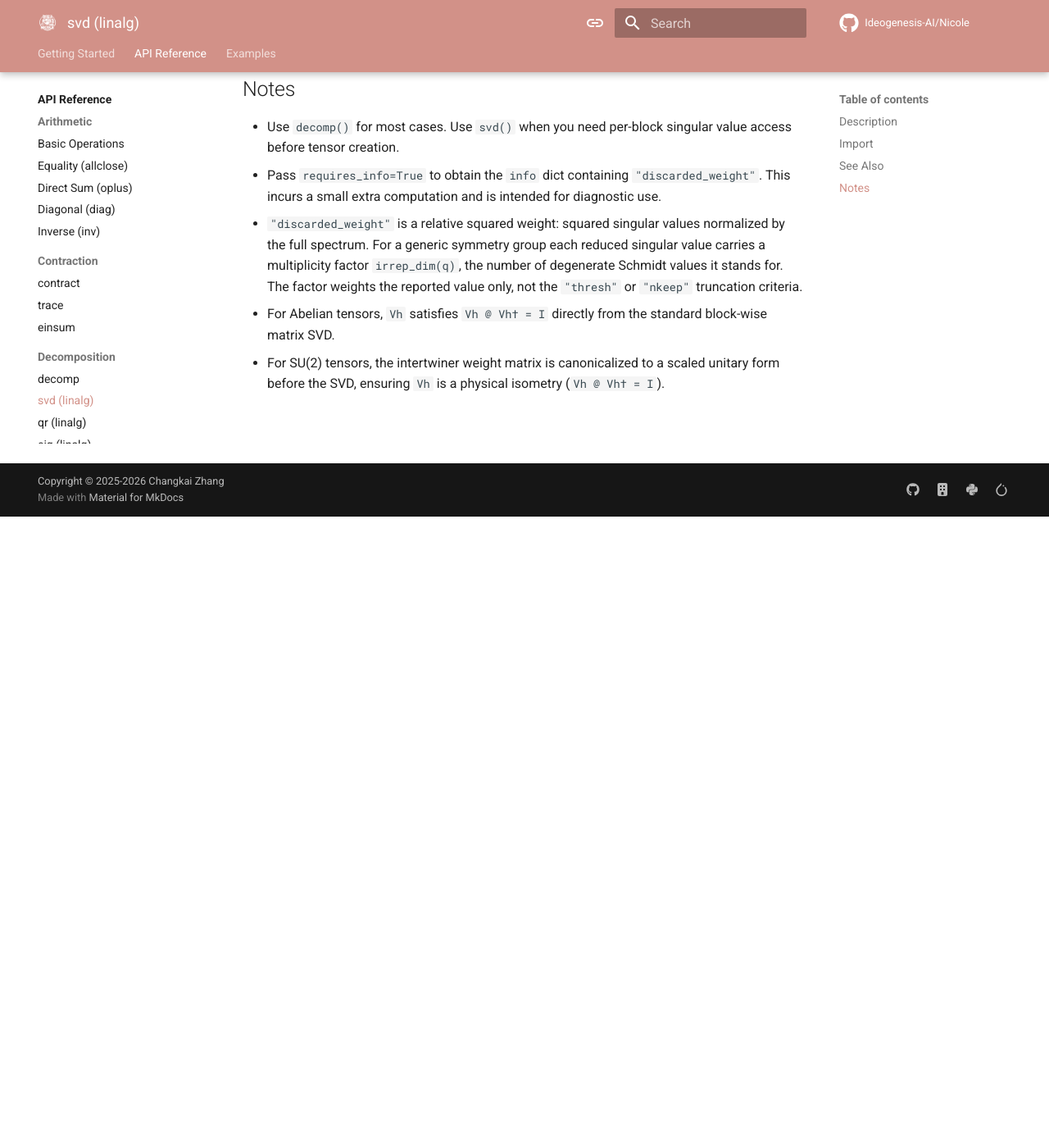
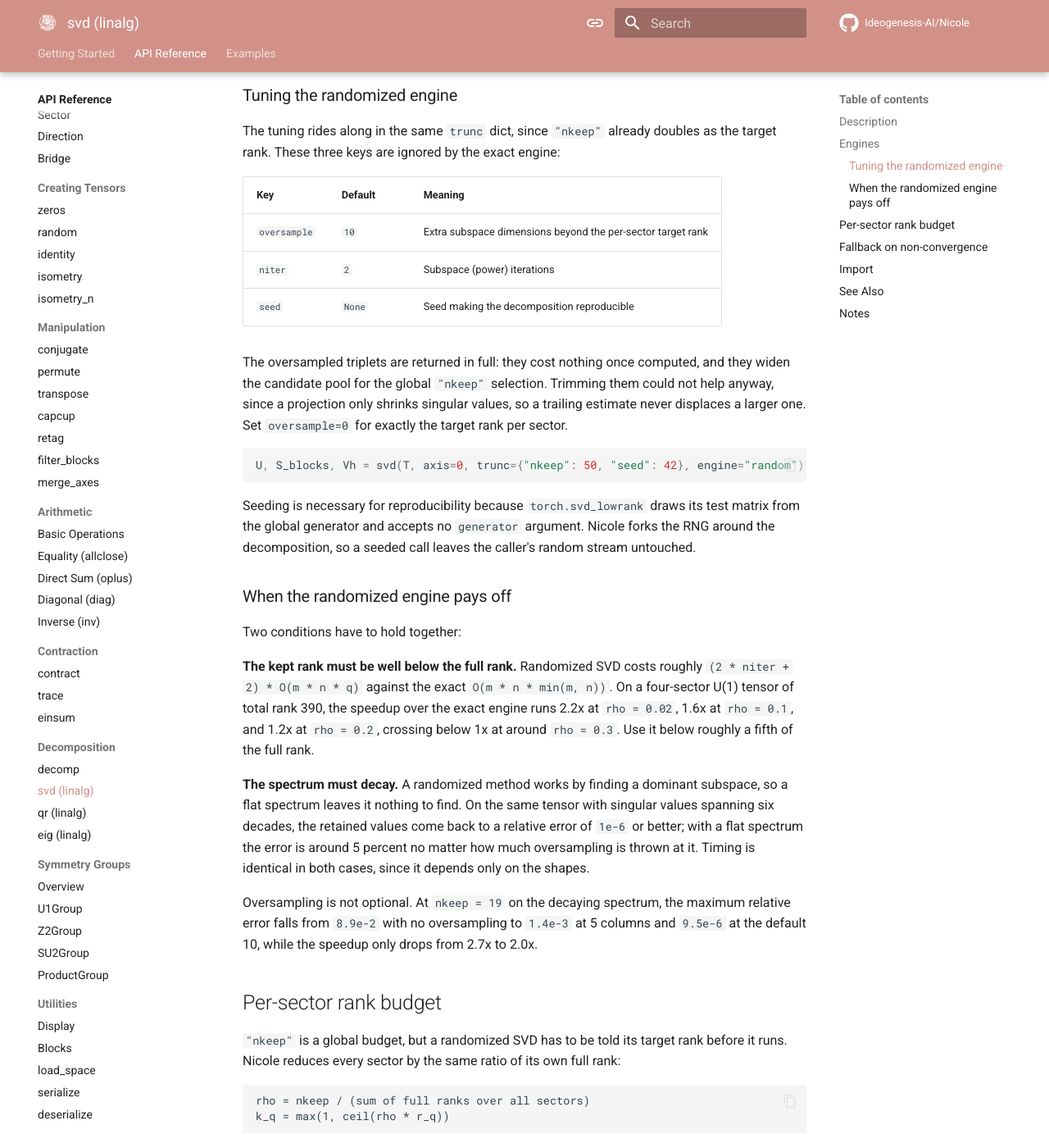
Before and after one commit to Ideogenesis-AI/Nicole, an MkDocs documentation site: the page built from docs/api/decomposition/svd.md, in a window 1280 px wide and 1400 px high, scrolled down 1137 px. Shown: the whole window at 82% size. Built offline with MkDocs 1.6.1 and Material for MkDocs 9.7.7, drawn with Linux system fonts in a browser that asks for light colours; comment, search, counter and statistics services are not loaded; the version menu is left out; before the commit the page ends 1767 px from its top, so only the background shows below that; some of the changed text lies outside the part shown.

Commit message:
Document the randomized engine in the svd reference
Describe the engine argument and the tuning keys that ride in the trunc
dict, and say plainly when the randomized engine is worth choosing: the kept
rank must be well below the full rank, and the spectrum must decay, with the
measured speedups and errors behind both conditions. Document the per-sector
budget, including where allocating by dimension is suboptimal, and the
fallback ladder with the logging an application must configure to see it.

````diff
--- a/docs/api/decomposition/svd.md
+++ b/docs/api/decomposition/svd.md
@@ -15,8 +15,89 @@ Performs block-wise SVD, returning:
 - **Vh**: Right unitary tensor
 - **info** *(optional)*: Dict of auxiliary data, returned only when `requires_info=True`. Currently contains:
   - `"discarded_weight"`: `float` in `[0, 1)`, the relative sum of squared singular values truncated away across all charge sectors, i.e. the fractional squared 2-norm loss `‖T − T_trunc‖²/‖T‖²`.
+  - `"engine"`: the engine that ran, echoing the `engine` argument.
+  - `"fallbacks"`: dict mapping each charge sector that needed the fallback ladder to the list of steps it took. Empty when nothing failed.
 
 This low-level function provides direct access to singular values for each block before they're combined into a tensor.
+
+## Engines
+
+The `engine` argument selects the solver used on each charge sector.
+
+```python
+# Exact: torch.linalg.svd, the complete spectrum (default)
+U, S_blocks, Vh = svd(T, axis=0, trunc={"nkeep": 50})
+
+# Randomized: only the leading singular values are computed
+U, S_blocks, Vh = svd(T, axis=0, trunc={"nkeep": 50}, engine="random")
+```
+
+`engine="random"` requires `trunc["nkeep"]` to set the target rank; a `"thresh"` criterion alone does not bound the rank, so omitting `"nkeep"` raises `ValueError`.
+
+### Tuning the randomized engine
+
+The tuning rides along in the same `trunc` dict, since `"nkeep"` already doubles as the target rank. These three keys are ignored by the exact engine:
+
+| Key | Default | Meaning |
+| --- | --- | --- |
+| `oversample` | `10` | Extra subspace dimensions beyond the per-sector target rank |
+| `niter` | `2` | Subspace (power) iterations |
+| `seed` | `None` | Seed making the decomposition reproducible |
+
+The oversampled triplets are returned in full: they cost nothing once computed, and they widen the candidate pool for the global `"nkeep"` selection. Trimming them could not help anyway, since a projection only shrinks singular values, so a trailing estimate never displaces a larger one. Set `oversample=0` for exactly the target rank per sector.
+
+```python
+U, S_blocks, Vh = svd(T, axis=0, trunc={"nkeep": 50, "seed": 42}, engine="random")
+```
+
+Seeding is necessary for reproducibility because `torch.svd_lowrank` draws its test matrix from the global generator and accepts no `generator` argument. Nicole forks the RNG around the decomposition, so a seeded call leaves the caller's random stream untouched.
+
+### When the randomized engine pays off
+
+Two conditions have to hold together:
+
+**The kept rank must be well below the full rank.** Randomized SVD costs roughly `(2 * niter + 2) * O(m * n * q)` against the exact `O(m * n * min(m, n))`. On a four-sector U(1) tensor of total rank 390, the speedup over the exact engine runs 2.2x at `rho = 0.02`, 1.6x at `rho = 0.1`, and 1.2x at `rho = 0.2`, crossing below 1x at around `rho = 0.3`. Use it below roughly a fifth of the full rank.
+
+**The spectrum must decay.** A randomized method works by finding a dominant subspace, so a flat spectrum leaves it nothing to find. On the same tensor with singular values spanning six decades, the retained values come back to a relative error of `1e-6` or better; with a flat spectrum the error is around 5 percent no matter how much oversampling is thrown at it. Timing is identical in both cases, since it depends only on the shapes.
+
+Oversampling is not optional. At `nkeep = 19` on the decaying spectrum, the maximum relative error falls from `8.9e-2` with no oversampling to `1.4e-3` at 5 columns and `9.5e-6` at the default 10, while the speedup only drops from 2.7x to 2.0x.
+
+## Per-sector rank budget
+
+`"nkeep"` is a global budget, but a randomized SVD has to be told its target rank before it runs. Nicole reduces every sector by the same ratio of its own full rank:
+
+```
+rho = nkeep / (sum of full ranks over all sectors)
+k_q = max(1, ceil(rho * r_q))
+```
+
+The ceiling guarantees `sum(k_q) >= nkeep`, so the global selection that follows never runs short of candidates, and the floor of 1 keeps every charge sector on the bond index, which the budget would otherwise be free to erase.
+
+This allocates by dimension, not by spectral weight. The two correlate in the usual symmetric-MPS case, where the split is exactly optimal. When they do not — a sector that is large but spectrally negligible drawing rank away from a small dominant one — the retained squared weight stays within about 2 percent of the optimum on measured adversarial layouts.
+
+Oversampling recovers even that gap, which is a second reason to leave it on. Each sector returns `k_q + oversample` candidates, so a dominant sector short-changed by the budget can still win back rank in the global selection, which ranks candidates across all sectors at once. At the default `oversample=10` the discarded weight on such a layout matches the exact engine.
+
+## Fallback on non-convergence
+
+`torch.linalg.svd` can fail to converge on badly scaled or near-degenerate input. Instead of aborting, each sector is retried along a short ladder:
+
+1. `torch.linalg.svd`, the direct call.
+2. On CUDA only, a retry with the `gesvd` cuSOLVER driver, which is slower but more robust. The `driver` argument rejects CPU input, so this step is skipped there.
+3. A full-rank randomized SVD. The random projection rotates the matrix into a fresh orthonormal basis before any driver sees it, which breaks up the near-degeneracy or bad scaling that stalled the iteration. At full rank the rotation preserves the spectrum, so the factorization is still that of the original matrix.
+4. Re-raise `torch.linalg.LinAlgError` with the sector, shape, dtype and device named.
+
+Being full rank, step 3 returns a complete spectrum, so a sector recovered that way is treated as exact and feeds the usual truncation and discarded-weight bookkeeping.
+
+Every step is reported at `DEBUG` on the `nicole.decomp` logger. Nicole installs no handler, so the records are inert until the application opts in:
+
+```python
+import logging
+
+logging.basicConfig()
+logging.getLogger("nicole").setLevel(logging.DEBUG)
+```
+
+The `info` dict's `"fallbacks"` entry carries the same information programmatically, with no logging configuration needed.
 
 ## Import
 
@@ -38,5 +119,6 @@ from nicole.decomp import svd
 - Use `decomp()` for most cases. Use `svd()` when you need per-block singular value access before tensor creation.
 - Pass `requires_info=True` to obtain the `info` dict containing `"discarded_weight"`. This incurs a small extra computation and is intended for diagnostic use.
 - `"discarded_weight"` is a relative squared weight: squared singular values normalized by the full spectrum. For a generic symmetry group each reduced singular value carries a multiplicity factor `irrep_dim(q)`, the number of degenerate Schmidt values it stands for. The factor weights the reported value only, not the `"thresh"` or `"nkeep"` truncation criteria.
+- Under `engine="random"` the discarded tail is never computed, so the same quantity comes from the identity `Σ_i s_i² = ‖M‖_F²`: the denominator is the Frobenius norm of each sector's matrix, exact and nearly free, and the numerator is the difference against the retained singular values. The two engines agree to the accuracy of the retained values themselves.
 - For Abelian tensors, `Vh` satisfies `Vh @ Vh† = I` directly from the standard block-wise matrix SVD.
 - For SU(2) tensors, the intertwiner weight matrix is canonicalized to a scaled unitary form before the SVD, ensuring `Vh` is a physical isometry (`Vh @ Vh† = I`).
````
